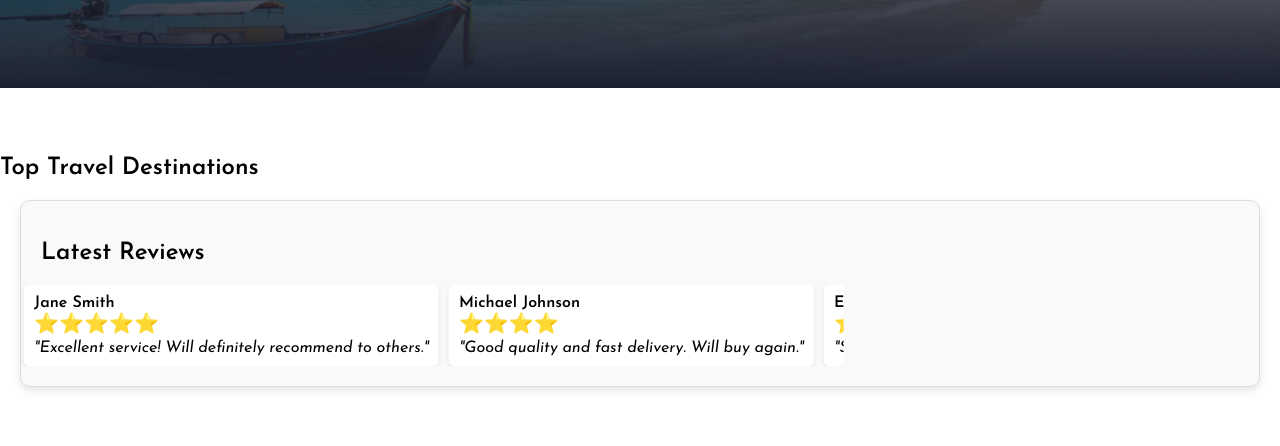
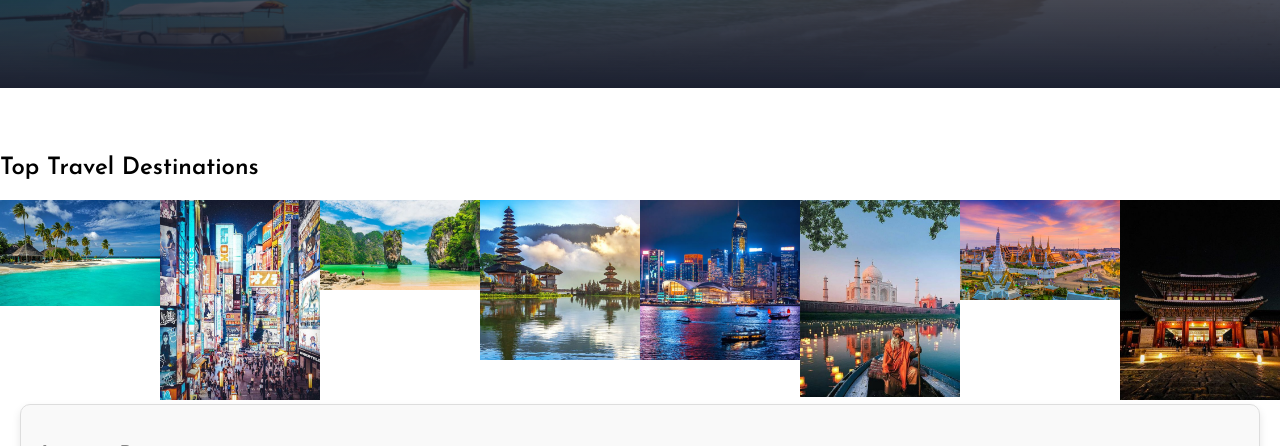
Before and after one commit to Pasindu1020/Travel-Agency, a PHP site: page /Finalproject.html in a window 1280 px wide. Shown: the part 552-998 px from the top of the page. Run offline with PHP 8.4, Linux system fonts and the light colour scheme.

Commit message:
Check this

```diff
--- a/Finalproject.css
+++ b/Finalproject.css
@@ -204,6 +204,10 @@ a {
     }
 }
 
+.topt {
+  float:left;
+  width:12.5%;
+}
 .content {
     padding: 5% 10%;
     text-align: justify
--- a/Finalproject.html
+++ b/Finalproject.html
@@ -32,7 +32,33 @@
 
   <br><br><br>
 
-  <h2>Top Travel Destinations</h2>
+ <div class="categories">
+    <h2>Top Travel Destinations</h2>
+    <div class="topt">
+      <img src="/Images/Maldives.jpg" alt="Maldives" style="width:100%" />
+    </div>
+    <div class="topt">
+      <img src="/Images/Tokyo.jpg" alt="Tokyo" style="width:100%"/>
+    </div>
+    <div class="topt">
+      <img src="/Images/Phuket.jpg" alt="Phuket" style="width:100%"/>
+    </div>
+    <div class="topt">
+      <img src="/Images/Bali.jpg" alt="Bali" style="width:100%"/>
+    </div>
+    <div class="topt">
+      <img src="/Images/Hongkong.jpg" alt="Hongkong" style="width:100%"/>
+    </div>
+    <div class="topt">
+      <img src="/Images/Agra.jpg" alt="Agra" style="width:100%"/>
+    </div>
+    <div class="topt">
+      <img src="/Images/Bangkok.jpg" alt="Bangkok" style="width:100%"/>
+    </div>
+    <div class="topt">
+      <img src="/Images/Seoul.jpg" alt="Seoul" style="width:100%"/>
+    </div>
+ </div>
 
   <div class="review-card">
     <h2>Latest Reviews</h2>
```
Also changed, not shown: Images/Agra.jpg (added), Images/Bali.jpg (added), Images/Bangkok.jpg (added), Images/Hongkong.jpg (added), Images/Maldives.jpg (added), Images/Phuket.jpg (added), Images/Seoul.jpg (added), Images/Tokyo.jpg (added).
